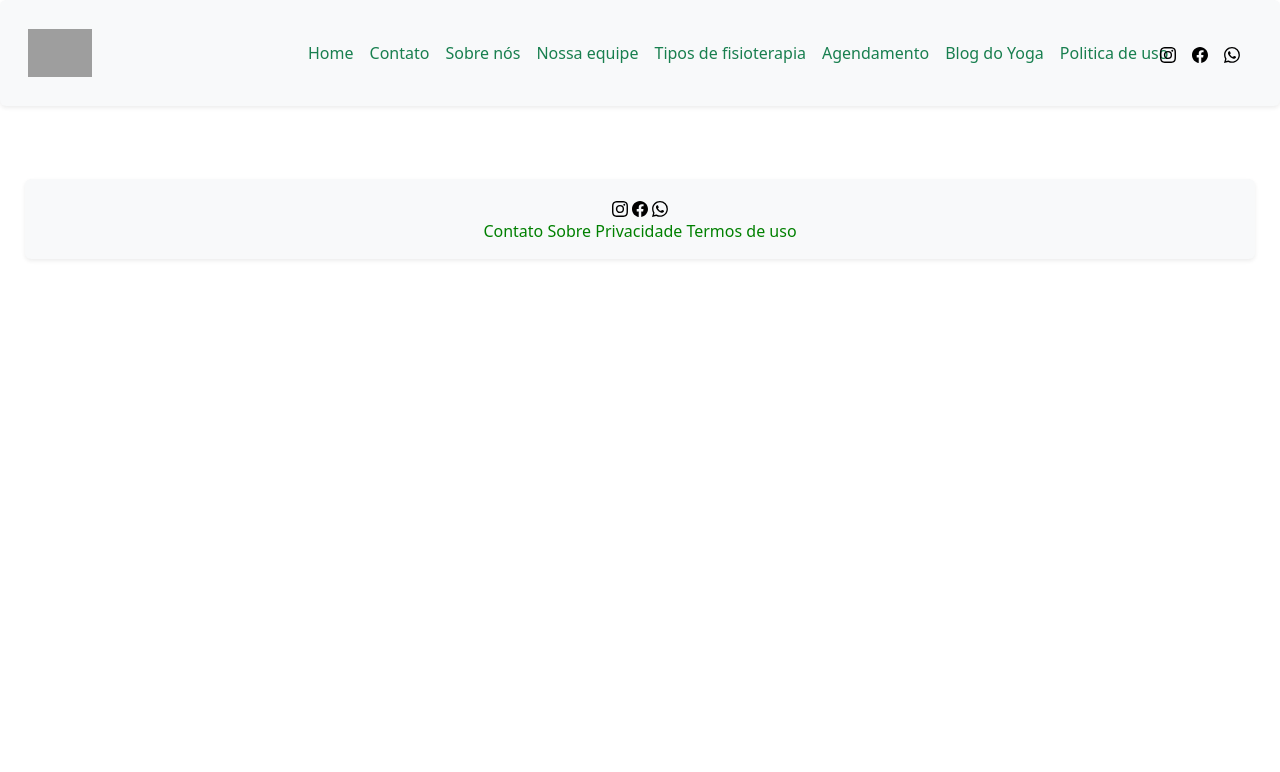
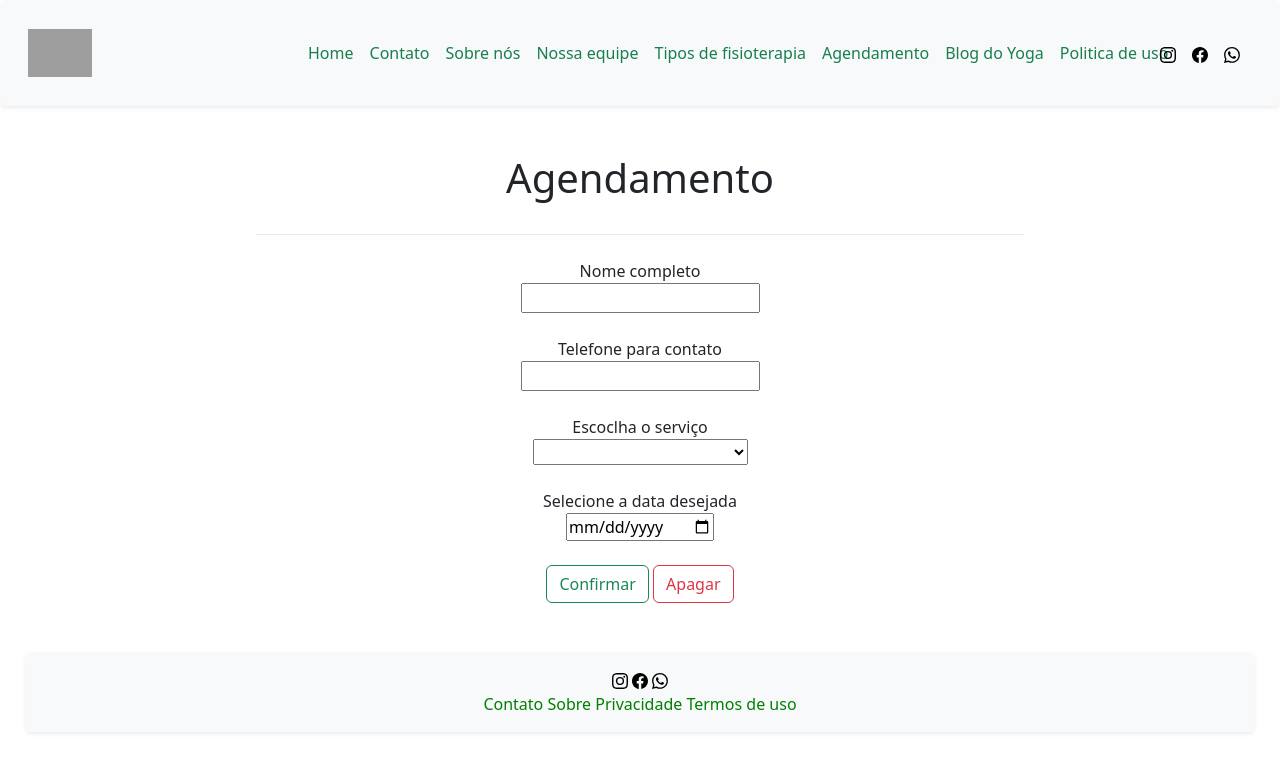
Before and after one commit to joao-delmilio/site-yoga, a plain HTML site: page site/agendamento.html in a window 1280 px wide. Drawn offline with nearby package versions, Linux system fonts and the light colour scheme; grey boxes are pictures that could not be loaded.

Commit message:
toques finais mas nao tao finais assim

```diff
--- a/site/agendamento.html
+++ b/site/agendamento.html
@@ -81,6 +81,39 @@
 </header>
 
 <body>
+    <div class="forms-agendamento">
+        <h1>Agendamento</h1>
+        <br>
+        <div class="divider-centro-2"></div>
+        <br>
+        <form id="form-agendamento">
+            <label for="nome">Nome completo</label><br>
+            <input type="text" id="nome" name="nome"><br><br>
+            <label for="telf">Telefone para contato</label><br>
+            <input type="tel" id="telf" name="telf"><br><br>
+            <label for="fisio">Escoclha o serviço</label><br>
+            <select id="fisio" name="fisio">
+                <option></option>
+                <option>Aula prática de yoga</option>
+                <option>Fisioterapia Esportiva</option>
+                <option>Fisioterapia Acunpuntura</option>
+                <option>Fisioterapia Aquática</option>
+                <option>Fisioterapia Convencional</option>
+            </select><br><br>
+            <label for="data-agendamento">Selecione a data desejada</label><br>
+            <input type="date" id="data-agendamento" name="data-agendamento"><br><br>
+            <button type="submit" class="btn btn-outline-success">Confirmar</button>
+            <button type="reset" class="btn btn-outline-danger">Apagar</button>
+
+        </form>
+
+        <br>
+        <div id="mensagem">Agendamento confirmado</div>
+
+    </div>
+
+
+
     <script src="https://cdn.jsdelivr.net/npm/bootstrap@5.3.6/dist/js/bootstrap.bundle.min.js"
         integrity="sha384-j1CDi7MgGQ12Z7Qab0qlWQ/Qqz24Gc6BM0thvEMVjHnfYGF0rmFCozFSxQBxwHKO"
         crossorigin="anonymous"></script>
--- a/site/css/style.css
+++ b/site/css/style.css
@@ -190,3 +190,13 @@ footer {
     text-align: left;
     padding-right: 30px;
 }
+
+.forms-agendamento{
+    justify-content: center;
+    text-align: center;
+}
+
+#mensagem{
+    display: none;
+    color: rgb(7, 114, 51);
+}
--- a/site/js/app.js
+++ b/site/js/app.js
@@ -1 +1,4 @@
-console.log("teste")
+document.getElementById('form-agendamento').addEventListener('submit', function(event) {
+      event.preventDefault();
+      document.getElementById('mensagem').style.display = 'block';
+    });
```
Also changed, not shown: site/tipos_fisio.html (+2 -1 lines), site/img/tipos_fisio.jpg (added).
